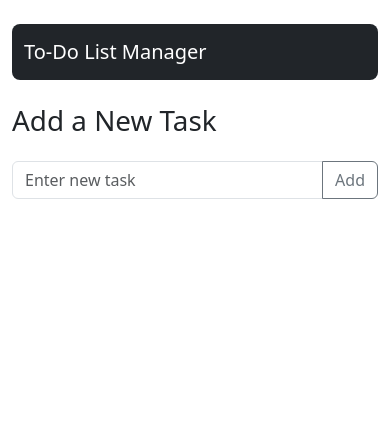
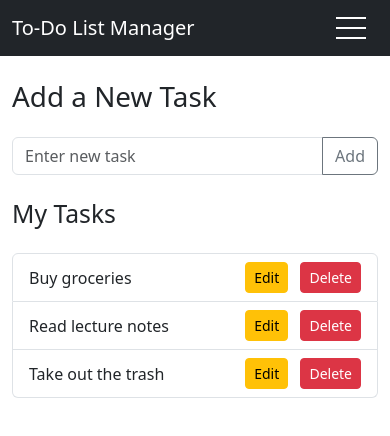
Before and after one commit to Phenomator/bootstrap-todo, a plain HTML site: page index.html in a window 390 px wide. Drawn offline with Linux system fonts and the light colour scheme.

Commit message:
Added more components and refined the navbar

```diff
--- /dev/null
+++ b/css/style.css
@@ -0,0 +1,63 @@
+/* hamburger animation */
+.navbar-toggler-icon {
+    background-image: none;
+}
+
+
+.navbar-toggler-icon {
+    position: relative;
+    height: 2px;
+    width: 1.5em;
+    background-color: white;
+    display: block;
+    transition: transform 0.3s ease-in-out;
+}
+
+
+.navbar-toggler-icon::before {
+    content: '';
+    position: absolute;
+    top: -0.5em;
+    left: 0;
+    width: 1.5em;
+    height: 2px;
+    background-color: white;
+    transition: transform 0.3s ease-in-out, top 0.3s ease-in-out;
+}
+
+
+.navbar-toggler-icon::after {
+    content: '';
+    position: absolute;
+    top: 0.5em;
+    left: 0;
+    width: 1.5em;
+    height: 2px;
+    background-color: white;
+    transition: transform 0.3s ease-in-out, top 0.3s ease-in-out;
+}
+
+
+
+
+
+.navbar-toggler[aria-expanded="true"] .navbar-toggler-icon {
+    transform: rotate(45deg);
+}
+
+
+.navbar-toggler[aria-expanded="true"] .navbar-toggler-icon::before {
+    top: 0;
+    transform: rotate(0deg);
+}
+
+
+.navbar-toggler[aria-expanded="true"] .navbar-toggler-icon::after {
+    top: 0;
+    transform: rotate(90deg);
+}
+.navbar-toggler:focus, .navbar-toggler:active,.navbar-toggler {
+    box-shadow: none;
+    outline: none;
+    border: none;
+}
--- a/index.html
+++ b/index.html
@@ -5,14 +5,39 @@
     <meta name="viewport" content="width=device-width, initial-scale=1.0" />
     <title>My To-Do List</title>
     <link rel="stylesheet" href="css/bootstrap.min.css" />
+    <link rel="stylesheet" href="css/style.css" />
   </head>
   <body>
+    <nav class="navbar navbar-expand-lg navbar-dark bg-dark">
+      <div class="container">
+        <a href="#" class="navbar-brand">To-Do List Manager</a>
+        <button
+          class="navbar-toggler"
+          type="button"
+          data-bs-toggle="collapse"
+          data-bs-target="#navbarContent"
+          aria-controls="navbarContent"
+          aria-expanded="false"
+          aria-label="Toggle Navigation"
+        >
+          <span class="navbar-toggler-icon"></span>
+        </button>
+        <div class="collapse navbar-collapse" id="navbarContent">
+          <form class="d-flex ms-lg-auto mt-2 mt-lg-0" role="search">
+            <input
+              type="search"
+              class="form-control me-2"
+              placeholder="search"
+              aria-label="search"
+            />
+            <button class="btn btn-outline-success" type="submit">
+              search
+            </button>
+          </form>
+        </div>
+      </div>
+    </nav>
     <main class="container mt-4">
-      <nav class="navbar navbar-expand-lg navbar-dark bg-dark rounded-3">
-        <div class="container-fluid">
-          <a href="#" class="navbar-brand">To-Do List Manager</a>
-        </div>
-      </nav>
       <h1 class="my-4" id="FormHeading">Add a New Task</h1>
 
       <div class="input-group mb-3">
@@ -28,7 +53,109 @@
           Add
         </button>
       </div>
+      <h2 class="my-4">My Tasks</h2>
+      <ul class="list-group" id="taskList">
+        <li
+          class="list-group-item d-flex justify-content-between align-items-center"
+        >
+          <span>Buy groceries</span>
+          <div>
+            <button
+              class="btn btn-warning btn-sm"
+              type="button"
+              data-bs-toggle="modal"
+              data-bs-target="#editTaskModal"
+            >
+              Edit
+            </button>
+            <button class="btn btn-danger btn-sm ms-2" type="button">
+              Delete
+            </button>
+          </div>
+        </li>
+        <li
+          class="list-group-item d-flex justify-content-between align-items-center"
+        >
+          <span>Read lecture notes</span>
+          <div>
+            <button
+              class="btn btn-warning btn-sm"
+              type="button"
+              data-bs-toggle="modal"
+              data-bs-target="#editTaskModal"
+            >
+              Edit
+            </button>
+            <button class="btn btn-danger btn-sm ms-2" type="button">
+              Delete
+            </button>
+          </div>
+        </li>
+        <li
+          class="list-group-item d-flex justify-content-between align-items-center"
+        >
+          <span>Take out the trash</span>
+          <div>
+            <button
+              class="btn btn-warning btn-sm"
+              type="button"
+              data-bs-toggle="modal"
+              data-bs-target="#editTaskModal"
+            >
+              Edit
+            </button>
+            <button class="btn btn-danger btn-sm ms-2" type="button">
+              Delete
+            </button>
+          </div>
+        </li>
+      </ul>
     </main>
+
+    <div
+      class="modal fade"
+      id="editTaskModal"
+      tabindex="-1"
+      data-bs-backdrop="static"
+      data-bs-keyboard="false"
+      role="dialog"
+      aria-labelledby="editTaskInput"
+      aria-hidden="true"
+    >
+      <div
+        class="modal-dialog modal-dialog-scrollable modal-dialog-centered modal-sm"
+        role="document"
+      >
+        <div class="modal-content">
+          <div class="modal-header">
+            <h5 class="modal-title" id="editTaskInput">Edit Task</h5>
+            <button
+              type="button"
+              class="btn-close"
+              data-bs-dismiss="modal"
+              aria-label="Close"
+            ></button>
+          </div>
+          <div class="modal-body">
+            <label for="" class="form-label">Task Name</label>
+            <input type="text" class="form-control" id="editTaskInput" />
+          </div>
+          <div class="modal-footer">
+            <button
+              type="button"
+              class="btn btn-outline-danger"
+              data-bs-dismiss="modal"
+            >
+              Close
+            </button>
+            <button type="button" class="btn btn-outline-primary">
+              Save Changes
+            </button>
+          </div>
+        </div>
+      </div>
+    </div>
+
     <script src="js/bootstrap.bundle.min.js"></script>
   </body>
 </html>
```
